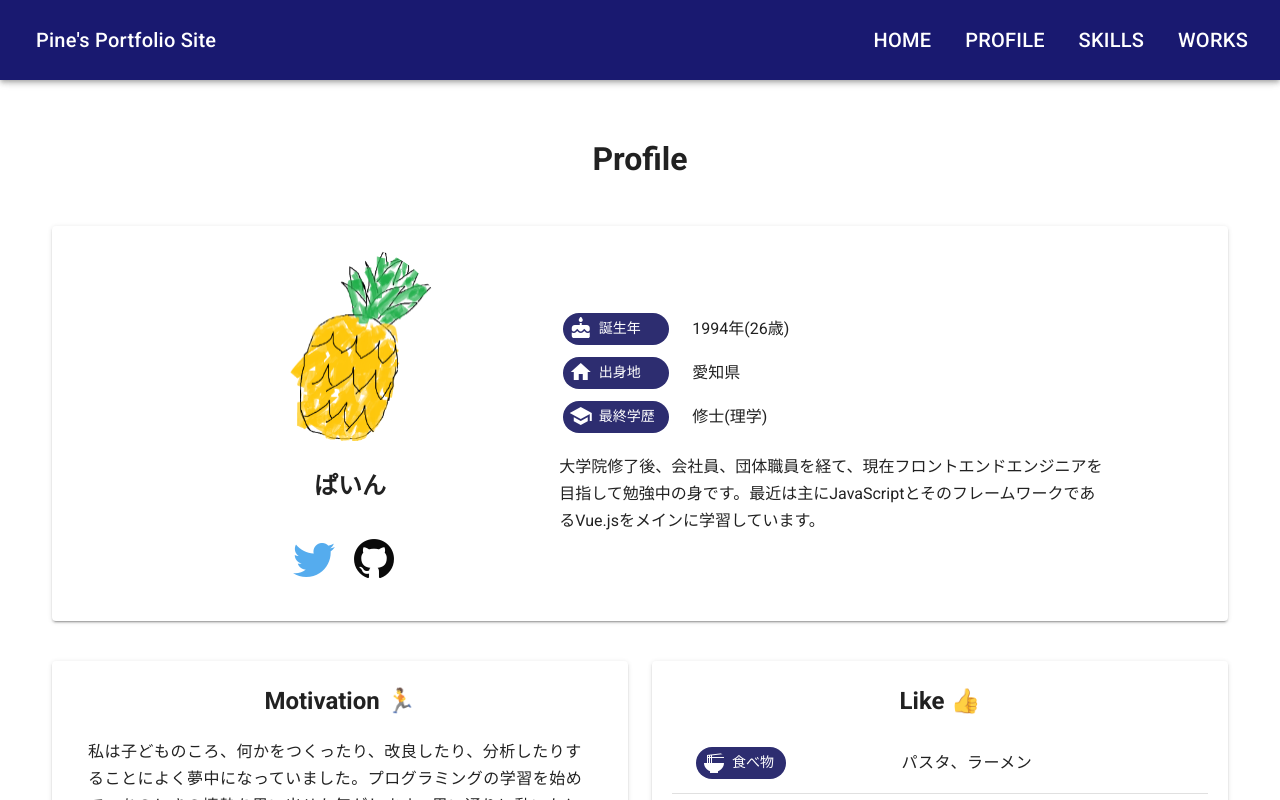
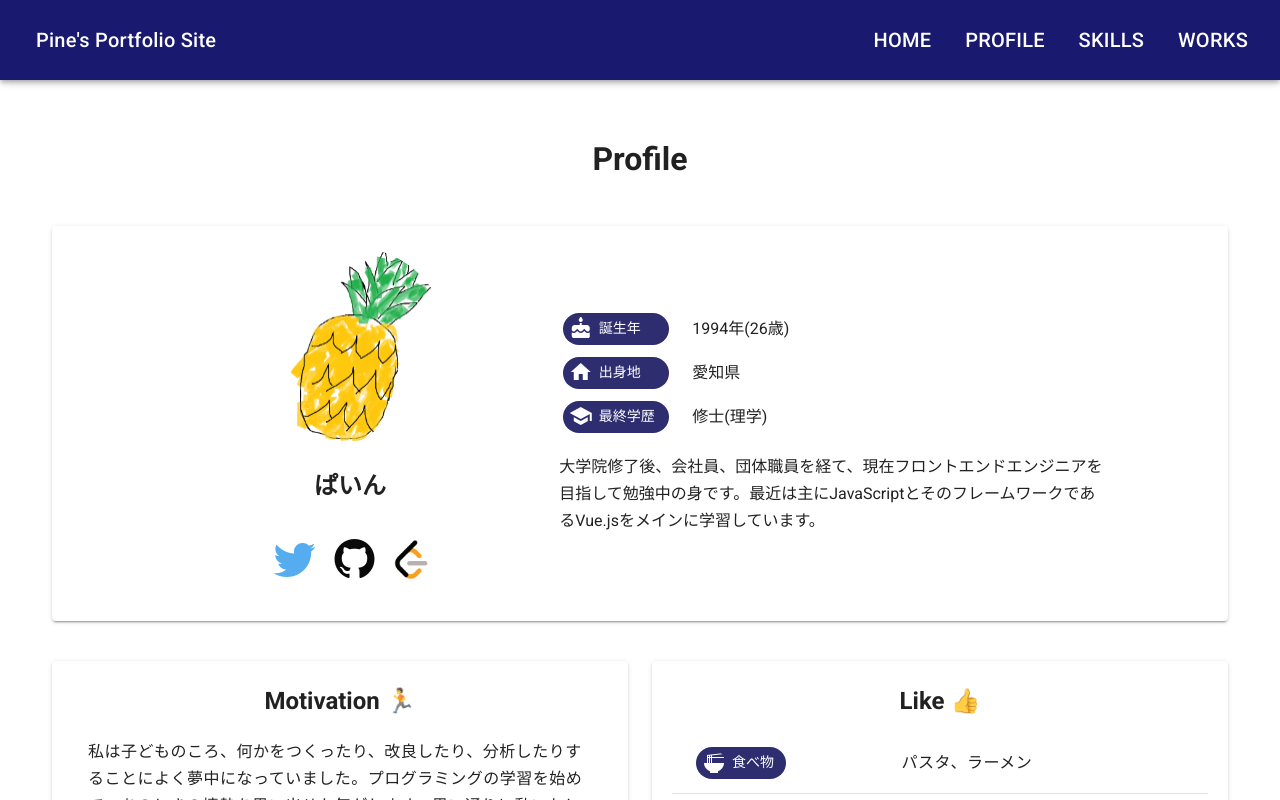
Before and after one commit to foolish-pine/portfolio_public, a Vue app: page /profile in a window 1280 px wide. Shown: the top 800 px of the page. Built offline with nearby package versions, Linux system fonts and the light colour scheme.

Commit message:
leetcode 追加

```diff
--- a/src/views/Profile.vue
+++ b/src/views/Profile.vue
@@ -18,14 +18,23 @@
             <p class="mb-3 headline font-weight-bold text-center">
               {{ profile.about.name }}
             </p>
-            <div class="text-center">
+            <v-col cols="12">
+              <v-row justify="center" align="center">
                 <a href="https://twitter.com/foolish_pine">
                   <v-icon class="mdi-48px" color="#55acee">mdi-twitter</v-icon>
                 </a>
                 <a href="https://github.com/foolish-pine" class="mx-3">
                   <v-icon class="mdi-48px" color="#0a0a0a">mdi-github</v-icon>
                 </a>
-            </div>
+                <a href="https://leetcode.com/foolish_pine/">
+                  <img
+                    src="img/leetcode.png"
+                    height="39px"
+                    style="vertical-align:bottom"
+                  />
+                </a>
+              </v-row>
+            </v-col>
           </v-col>
           <v-col cols="12" xs="12" lg="6">
             <div v-for="content in profile.about.contents" :key="content.label">
```
Also changed, not shown: public/img/leetcode.png (added). Lines whose indentation alone changed are shown as unchanged.
